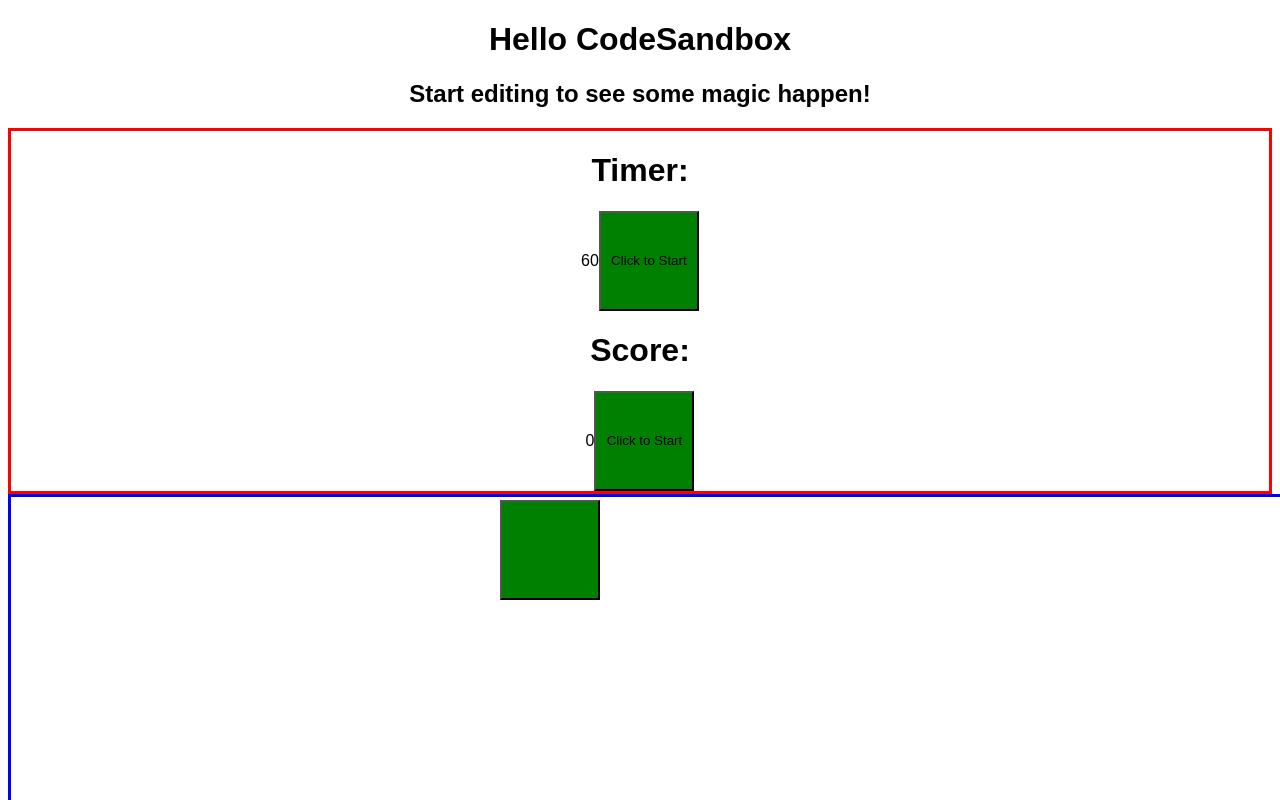
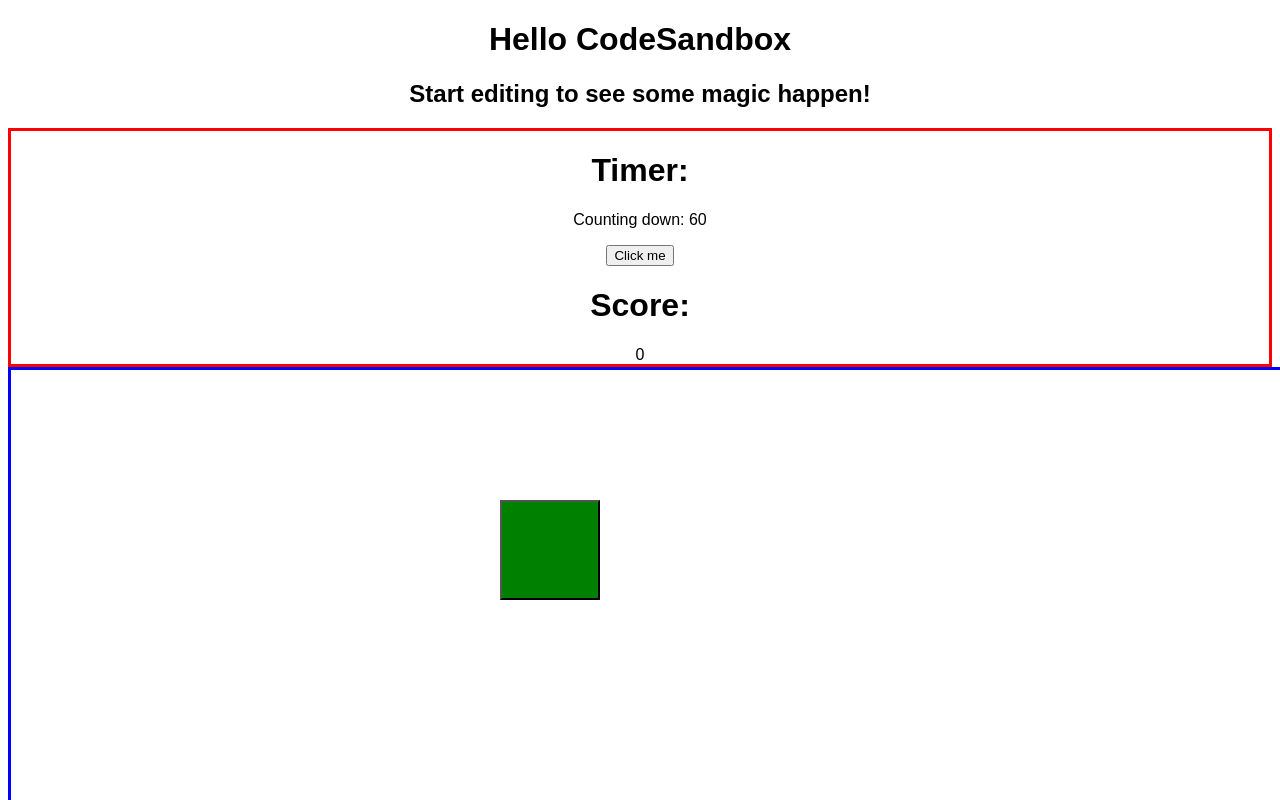
Before and after one commit to idavoong/reactiontest, a React (Create React App) app: page / in a window 1280 px wide. Shown: the top 800 px of the page. Built offline with nearby package versions, Linux system fonts and the light colour scheme.

Commit message:
fixed timer and main button

```diff
--- a/src/App.js
+++ b/src/App.js
@@ -1,10 +1,24 @@
 import "./styles.css";
-import React, { useState } from "react";
+import React, { useState, useEffect } from "react";
 
 export default function App() {
   // x and y for main button
   const [placeX, setplaceX] = useState(500);
   const [placeY, setplaceY] = useState(500);
+  // set score to 0
+  const [score, setScore] = useState(0);
+
+  //function for xy movement
+  function buttonRandom() {
+    setplaceX(Math.floor(Math.random() * 300) + 1);
+    setplaceY(Math.floor(Math.random() * 500) + 1);
+    setScore(addScore, 0);
+  }
+
+  //function for adding score
+  function addScore() {
+    setScore(score + 1);
+  }
 
   return (
     <div className="App">
@@ -15,18 +29,15 @@ export default function App() {
         <h1>Timer:</h1>
         <Timer />
         <h1>Score: </h1>
-        <Score />
+        {score}
       </div>
+
       <div class="mainbox">
-        {/* <img src="https://upload.wikimedia.org/wikipedia/commons/thumb/1/10/Red_Color.jpg/1536px-Red_Color.jpg" class="red image" />
-        <img src="https://upload.wikimedia.org/wikipedia/commons/thumb/a/ab/Flag_of_Libya_%281977%E2%80%932011%2C_3-2%29.svg/1200px-Flag_of_Libya_%281977%E2%80%932011%2C_3-2%29.svg.png" class="green image" /> */}
-
         {/* main button that user clicks on */}
         <button
           class="green image area"
           style={{ top: placeY, left: placeX }}
-          onClick={() => setplaceX(Math.floor(Math.random() * 300) + 1)}
-          onClick={() => setplaceY(Math.floor(Math.random() * 500) + 1)}
+          onClick={buttonRandom}
         ></button>
       </div>
     </div>
@@ -34,62 +45,29 @@ export default function App() {
 }
 
 //function for making timer
-function Timer(props) {
-  const [timer, setTimer] = useState(60);
-  function countdown() {
-    console.log(timer);
-    setTimer(timer - 1);
-    console.log(timer, "timer 2");
-  }
-  // let score = 0;
+function Timer() {
+  const [time, setTime] = useState(60);
+  const [start, setStart] = useState(false);
+
+  const countdown = () => {
+    if (start && time >= 1) {
+      setTime(time - 1);
+    }
+  };
+
+  useEffect(() => {
+    const interval = setInterval(countdown, 1000);
+    return () => clearInterval(interval);
+  }, [countdown]);
+
+  const startTimer = () => {
+    setStart(true);
+  };
+
   return (
-    <div>
-      {timer}
-      <button class="green image" onClick={() => setInterval(countdown, 1000)}>
-        Click to Start
-      </button>
-    </div>
-
-    // {props.place} - {population} residents{" "}
-
-    // <div>
-    //   {props.place} - {population} residents{" "}
-    //   <button onClick={() => setPopulation(population + 1)}>+</button>
-    // </div>
-
-    //{/* NYC - {population} residents <button onClick={() => null}>+</button> */}
+    <>
+      <p>Counting down: {time}</p>
+      <button onClick={startTimer}>Click me</button>
+    </>
   );
 }
-
-/*
-- the score is updating but only
-when the button is clicked
-
-- need to remove button onClick and replace
-it with the button/image that it is supposed
-to be clicked on -> so the button in the blue box*/
-
-function Score(props) {
-  const [score, setScore] = useState(0);
-  // let score = 0;
-  function addScore() {
-    setScore(score + 1);
-  }
-  return (
-    <div>
-      {score}
-
-      <button class="green image" onClick={() => setScore(addScore, 0)}>
-        Click to Start
-      </button>
-
-      {/* <button class="green image" onClick={() => setScore(score + 1)}>Button</button> */}
-    </div>
-    // <div>
-    //   {props.place} - {population} residents{" "}
-    //   <button onClick={() => setPopulation(population + 1)}>+</button>
-    // </div>
-
-    //{/* NYC - {population} residents <button onClick={() => null}>+</button> */}
-  );
-}
```
